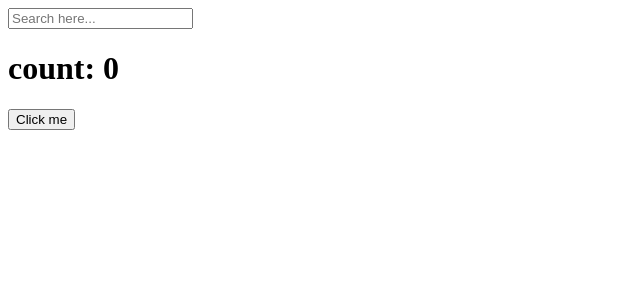
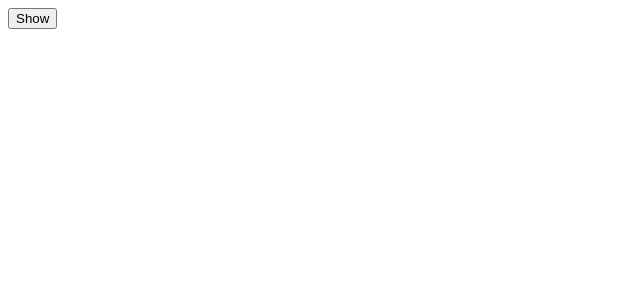
Before and after one commit to k-k-y/practice_reactJS_Movie-app, a React (Create React App) app in the folder my-app/: page / in a window 1280 px wide. Shown: the top 300 px of the page, without its empty margins (0-640 px from the left). Built offline with nearby package versions, Linux system fonts and the light colour scheme.

Commit message:
clean-up function - function execute when component destroyed by return

```diff
--- a/my-app/src/App.js
+++ b/my-app/src/App.js
@@ -1,36 +1,25 @@
 import { useState, useEffect } from 'react';
 
+function Hello() {
+	useEffect(() => {
+		console.log('HI :)');
+		return () => {
+			console.log('BYE :(');
+		};
+	}, []);
+
+	return <h1>Hello</h1>;
+}
 function App() {
-	const [counter, setCounter] = useState(0);
-	const [keyword, setKeyword] = useState('');
+	const [showing, setShowing] = useState(false);
 
 	function onClick() {
-		setCounter((prev) => prev + 1);
+		setShowing((prev) => !prev);
 	}
-
-	function onChange(event) {
-		setKeyword(event.target.value);
-	}
-	useEffect(() => {
-		if (keyword !== '') {
-			console.log('I run when keyword changed');
-		}
-	}, [keyword]);
-
-	useEffect(() => {
-		console.log('I run only once');
-	}, []);
-
-	useEffect(() => {
-		if (counter !== 0) {
-			console.log('I run when counter changed');
-		}
-	}, [counter]);
 	return (
 		<div>
-			<input value={keyword} onChange={onChange} type="text" placeholder="Search here..." />
-			<h1>count: {counter}</h1>
-			<button onClick={onClick}>Click me</button>
+			<button onClick={onClick}>{showing ? 'Hide' : 'Show'}</button>
+			{showing ? <Hello /> : null}
 		</div>
 	);
 }
--- a/my-app/src/index.js
+++ b/my-app/src/index.js
@@ -3,8 +3,4 @@
 import App from './App';
 
 const root = ReactDOM.createRoot(document.getElementById('root'));
-root.render(
-	<React.StrictMode>
-		<App />
-	</React.StrictMode>
-);
+root.render(<App />);
```
